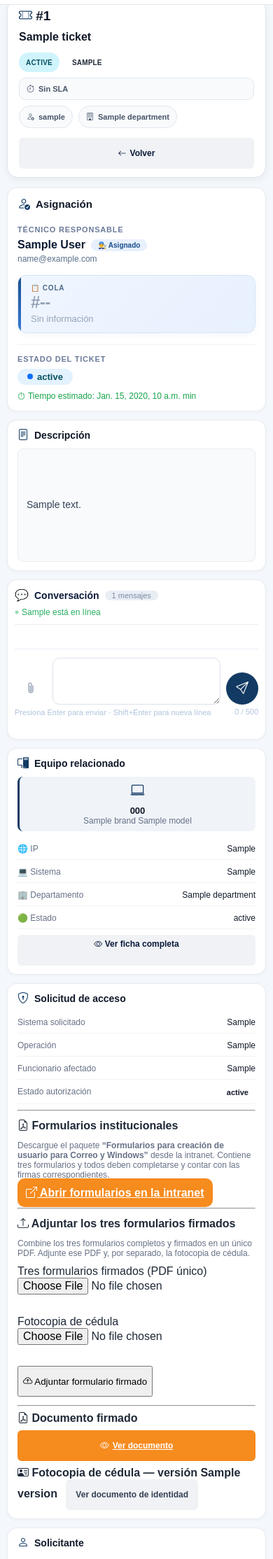
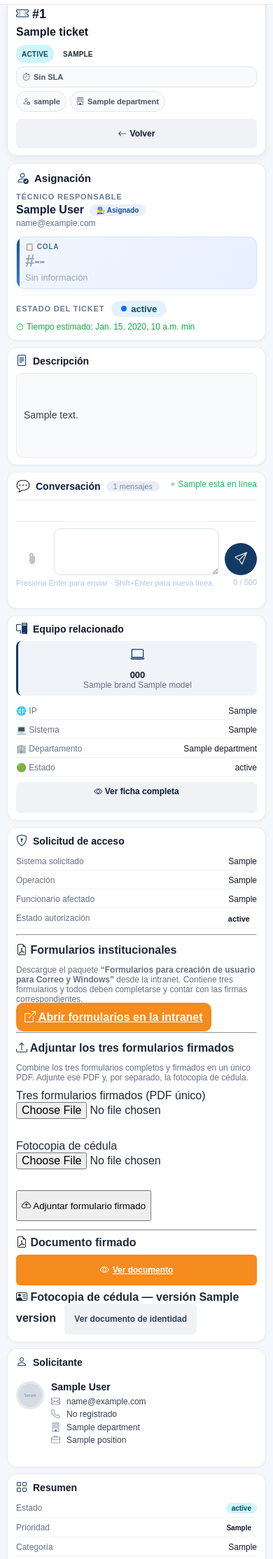
Before and after one commit to fliaferv-sys/NovaDeskPro, a Django app: template src/templates/tickets/ticket_detail.html in a window 390 px wide. Shown: the part 63-2291 px from the top of the page at 70% size. Run offline with Django 5.2, Linux system fonts and the light colour scheme; the template is opened without the code that fills it: most values are stand-ins (such as "Sample title", 1, 10 or a date in 2020); grey boxes marked "Sample" are stand-in pictures; form fields are guessed from the names that the template uses.

Commit message:
feat: optimizar detalle de ticket en movil

```diff
--- a/src/templates/tickets/ticket_detail.html
+++ b/src/templates/tickets/ticket_detail.html
@@ -1116,10 +1116,11 @@ Detalle del Ticket #{{ ticket.ticket_number }}
 
     @media (max-width: 768px) {
         .ticket-detail-header {
-            gap: 14px;
-            margin-bottom: 14px;
+            gap: 10px;
+            margin-bottom: 10px;
+            padding: 10px 12px;
             border: 1px solid #e1e7ef;
-            border-radius: 16px;
+            border-radius: 14px;
             background: #ffffff;
             box-shadow: 0 3px 12px rgba(15, 23, 42, 0.055);
         }
@@ -1130,17 +1131,17 @@ Detalle del Ticket #{{ ticket.ticket_number }}
         }
 
         .ticket-detail-header .page-title {
-            font-size: 19px;
+            font-size: 18px;
             line-height: 1.2;
             overflow-wrap: anywhere;
         }
 
         .ticket-detail-header .page-subtitle {
-            margin: 7px 0 0;
+            margin: 4px 0 0;
             color: #101828;
             font-size: 16px;
             font-weight: 700;
-            line-height: 1.35;
+            line-height: 1.3;
             overflow-wrap: anywhere;
         }
 
@@ -1148,15 +1149,15 @@ Detalle del Ticket #{{ ticket.ticket_number }}
             display: flex;
             min-width: 0;
             flex-wrap: wrap;
-            gap: 8px;
-            margin-top: 12px;
+            gap: 5px;
+            margin-top: 8px;
         }
 
         .ticket-mobile-overview .badge {
             display: inline-flex;
-            min-height: 28px;
+            min-height: 26px;
             align-items: center;
-            padding: 5px 10px;
+            padding: 4px 8px;
             font-size: 10px;
             letter-spacing: 0.02em;
             text-transform: uppercase;
@@ -1166,10 +1167,10 @@ Detalle del Ticket #{{ ticket.ticket_number }}
         .ticket-mobile-assignment {
             display: inline-flex;
             min-width: 0;
-            min-height: 32px;
+            min-height: 30px;
             align-items: center;
-            gap: 6px;
-            padding: 6px 10px;
+            gap: 5px;
+            padding: 5px 8px;
             border: 1px solid #e1e7ef;
             border-radius: 999px;
             background: #f8fafc;
@@ -1192,19 +1193,19 @@ Detalle del Ticket #{{ ticket.ticket_number }}
         .ticket-header-actions {
             display: grid;
             width: 100%;
-            grid-template-columns: repeat(auto-fit, minmax(96px, 1fr));
-            gap: 8px;
+            grid-template-columns: repeat(auto-fit, minmax(82px, 1fr));
+            gap: 6px;
         }
 
         .ticket-header-actions a {
-            min-height: 44px;
-            padding: 10px 12px;
+            min-height: 42px;
+            padding: 7px 8px;
         }
 
         .ticket-detail-grid {
             display: flex;
             flex-direction: column;
-            gap: 12px;
+            gap: 9px;
         }
 
         .ticket-main-column,
@@ -1226,20 +1227,34 @@ Detalle del Ticket #{{ ticket.ticket_number }}
             width: 100%;
             min-width: 0;
             margin: 0 !important;
+            padding: 10px 12px;
             border-radius: 14px;
+        }
+
+        .ticket-detail-grid .table-card > h3 {
+            margin-bottom: 8px;
         }
 
         .ticket-description-box {
             max-height: none;
-            padding: 12px;
+            min-height: 0;
+            height: auto;
+            padding: 9px 10px;
             font-size: 14px;
-            line-height: 1.55;
+            line-height: 1.45;
             overflow-wrap: anywhere;
         }
 
+        .ticket-description-box p {
+            margin: 0;
+        }
+
+        .ticket-description-box p + p {
+            margin-top: 6px;
+        }
+
         .ticket-conversation-card {
-            padding-right: 10px;
-            padding-left: 10px;
+            padding: 10px;
         }
 
         .chat-header-modern {
@@ -1252,7 +1267,7 @@ Detalle del Ticket #{{ ticket.ticket_number }}
         }
 
         .chat-header-right {
-            width: 100%;
+            width: auto;
         }
 
         .tech-online,
@@ -1262,9 +1277,18 @@ Detalle del Ticket #{{ ticket.ticket_number }}
         }
 
         .chat-box-modern {
-            max-height: min(420px, 52dvh);
-            gap: 11px;
-            padding: 6px 2px 10px;
+            max-height: min(360px, 48dvh);
+            gap: 9px;
+            padding: 4px 2px 8px;
+        }
+
+        .chat-empty {
+            padding: 10px 8px;
+        }
+
+        .chat-empty .empty-icon {
+            margin-bottom: 3px;
+            font-size: 24px;
         }
 
         .chat-message-modern {
@@ -1312,7 +1336,7 @@ Detalle del Ticket #{{ ticket.ticket_number }}
         }
 
         .comment-form-modern {
-            padding-top: 12px;
+            padding-top: 9px;
         }
 
         .comment-input-wrapper {
@@ -1386,13 +1410,84 @@ Detalle del Ticket #{{ ticket.ticket_number }}
         }
 
         .assignment-form .form-group {
-            margin-bottom: 14px !important;
+            margin-bottom: 8px !important;
+        }
+
+        .ticket-assignment-card > h3 {
+            margin-bottom: 10px !important;
+        }
+
+        .assignment-container {
+            gap: 8px;
+            margin-bottom: 8px;
+        }
+
+        .assignment-tecnico {
+            padding: 0;
+        }
+
+        .assignment-tecnico .label {
+            margin-bottom: 3px;
+        }
+
+        .assignment-tecnico .nombre {
+            font-size: 16px;
+        }
+
+        .assignment-tecnico .email {
+            margin-top: 1px;
+            overflow-wrap: anywhere;
+        }
+
+        .assignment-cola {
+            min-height: 0;
+            padding: 8px 12px;
+        }
+
+        .assignment-cola .numero-cola {
+            font-size: 24px;
+        }
+
+        .assignment-estado {
+            flex-direction: row;
+            align-items: center;
+            gap: 6px 10px;
+            margin-top: 8px;
+            padding-top: 8px;
+        }
+
+        .ticket-assignment-card .assignment-form {
+            margin-top: 10px !important;
+            padding-top: 10px !important;
+        }
+
+        .requester-box.compact {
+            flex-direction: row;
+            align-items: flex-start;
+            gap: 10px;
+            text-align: left;
+        }
+
+        .requester-box.compact .profile-img,
+        .requester-box.compact .profile-placeholder {
+            width: 40px;
+            height: 40px;
+        }
+
+        .requester-box.compact .requester-details {
+            min-width: 0;
+        }
+
+        .requester-box.compact .requester-details p {
+            justify-content: flex-start;
+            line-height: 1.35;
+            overflow-wrap: anywhere;
         }
 
         .summary-grid .summary-item {
             min-width: 0;
-            gap: 12px;
-            padding: 8px 0;
+            gap: 8px;
+            padding: 5px 0;
         }
 
         .summary-grid .summary-item .value {
@@ -1401,17 +1496,44 @@ Detalle del Ticket #{{ ticket.ticket_number }}
             overflow-wrap: anywhere;
         }
 
+        .ticket-summary-card .badge {
+            padding: 2px 8px;
+            font-size: 10px;
+        }
+
+        .ticket-transfer-card > p {
+            margin-bottom: 8px !important;
+            line-height: 1.35;
+        }
+
+        .ticket-transfer-card textarea {
+            min-height: 72px;
+            padding: 8px 10px;
+        }
+
+        .attachment-download-btn {
+            display: inline-grid;
+            min-width: 42px;
+            min-height: 42px;
+            place-items: center;
+        }
+
         .ticket-history-card {
             background: #f8fafc;
         }
 
         .ticket-history-card > div {
-            padding: 10px !important;
+            padding: 8px 10px !important;
+        }
+
+        .ticket-history-card > div:last-child > div {
+            margin-bottom: 8px !important;
+            padding: 8px !important;
         }
 
         .ticket-history-card [style*="justify-content:space-between"] {
             align-items: flex-start !important;
-            flex-direction: column;
+            flex-direction: row;
         }
 
         #notificationContainer {
```
